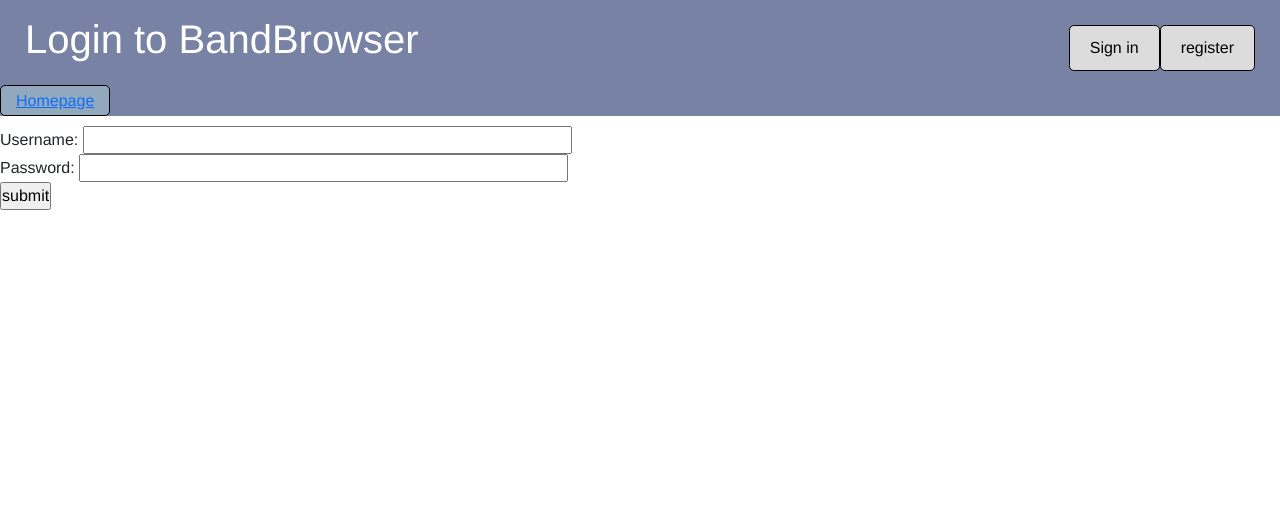
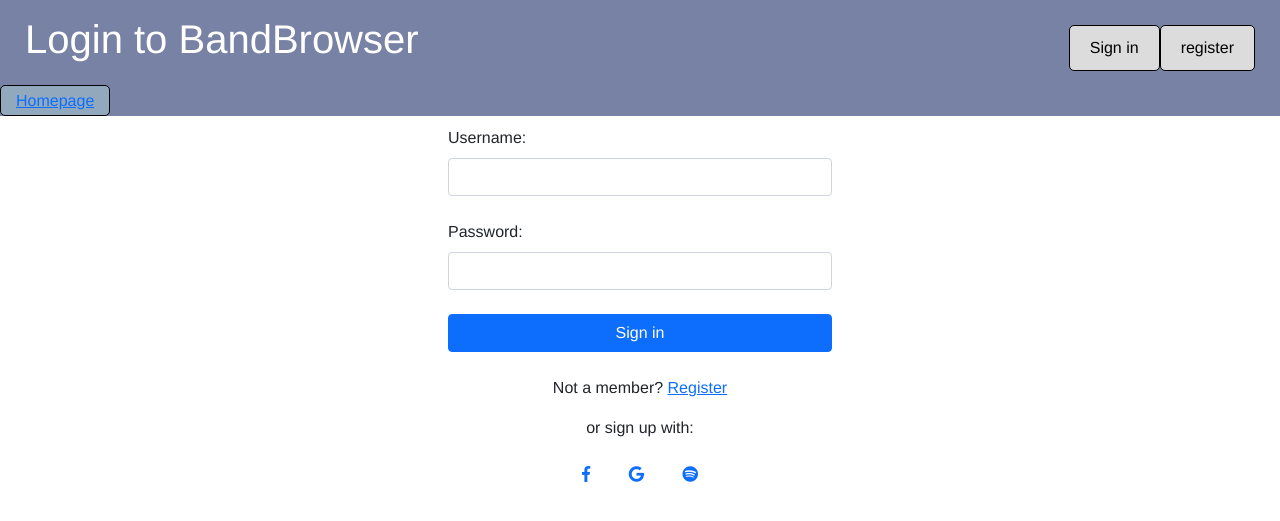
Before and after one commit to 2578344/BandBrowser, a Django app: template templates/BandBrowser/login.html in a window 1280 px wide. Shown: the top 521 px of the page. Run offline with Django 3.2, Linux system fonts and the light colour scheme; the template is opened without the code that fills it, so the values that code supplies are empty; parts of the project's set-up code (start-up, migrations or seed data) failed here and were passed over.

Commit message:
new login page

```diff
--- a/templates/BandBrowser/base.html
+++ b/templates/BandBrowser/base.html
@@ -8,6 +8,8 @@
     <head>
         <title>BandBrowser</title>
         <link href="https://cdn.jsdelivr.net/npm/bootstrap@5.1.3/dist/css/bootstrap.min.css" rel="stylesheet" integrity="sha384-1BmE4kWBq78iYhFldvKuhfTAU6auU8tT94WrHftjDbrCEXSU1oBoqyl2QvZ6jIW3" crossorigin="anonymous">
+        <link rel="stylesheet" href="https://use.fontawesome.com/releases/v5.7.1/css/all.css"
+        integrity="sha384-fnmOCqbTlWIlj8LyTjo7mOUStjsKC4pOpQbqyi7RrhN7udi9RwhKkMHpvLbHG9Sr" crossorigin="anonymous">
         <script src="https://cdn.jsdelivr.net/npm/bootstrap@5.1.3/dist/js/bootstrap.bundle.min.js" integrity="sha384-ka7Sk0Gln4gmtz2MlQnikT1wXgYsOg+OMhuP+IlRH9sENBO0LRn5q+8nbTov4+1p" crossorigin="anonymous"></script>
         <link rel="stylesheet" href="{% static 'css/styles.css' %}">
     </head>
--- a/templates/BandBrowser/login.html
+++ b/templates/BandBrowser/login.html
@@ -6,12 +6,45 @@ Login to BandBrowser
 {% endblock %}
 
 {% block body_block %}
+
+
 <form id="login" method="post" action="{% url 'BandBrowser:login' %}">
     {% csrf_token %}
-    Username: <input type="text" name="username" value="" size="50" />
-    <br />
-    Password: <input type="password" name="password" value="" size="50" />
-    <br />
-    <input type="submit" value="submit" />
-</form>
+    <!-- Username input -->
+    <div class="form-outline mb-4" style="margin-left:35%;margin-right:35%">
+      <label class="form-label" for="form2Example1">Username:</label>
+      <input type="text" id="form2Example1" name="username" class="form-control" />
+
+    </div>
+
+    <!-- Password input -->
+    <div class="form-outline mb-4" style="margin-left:35%;margin-right:35%">
+        <label class="form-label" for="form2Example2">Password:</label>
+      <input type="password" id="form2Example2" name="password" class="form-control" />
+
+    </div>
+
+
+    <!-- Submit button -->
+    <button type="submit" class="btn btn-primary btn-block mb-4" style="display: block;width: 30%;margin-left: 35%;">Sign in</button>
+
+    <!-- Register buttons -->
+    <div class="text-center">
+      <p>Not a member? <a href="{% url 'BandBrowser:createAccountPage' %}">Register</a></p>
+      <p>or sign up with:</p>
+      <button type="button" class="btn btn-link btn-floating mx-1">
+        <i class="fab fa-facebook-f"></i>
+      </button>
+
+      <button type="button" class="btn btn-link btn-floating mx-1">
+        <i class="fab fa-google"></i>
+      </button>
+
+      <button type="button" class="btn btn-link btn-floating mx-1">
+        <i class="fab fa-spotify"></i>
+      </button>
+    </div>
+  </form>
+
+
 {% endblock %}
```
